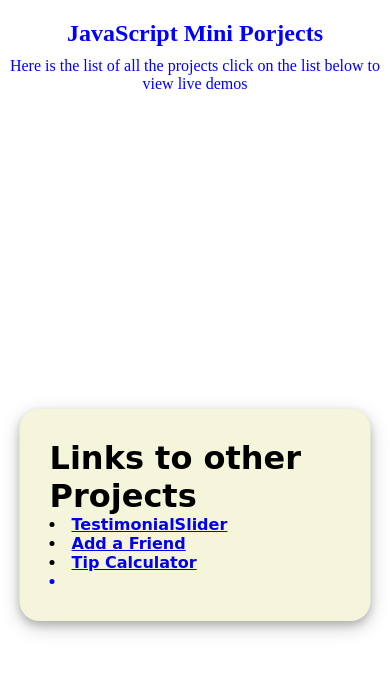
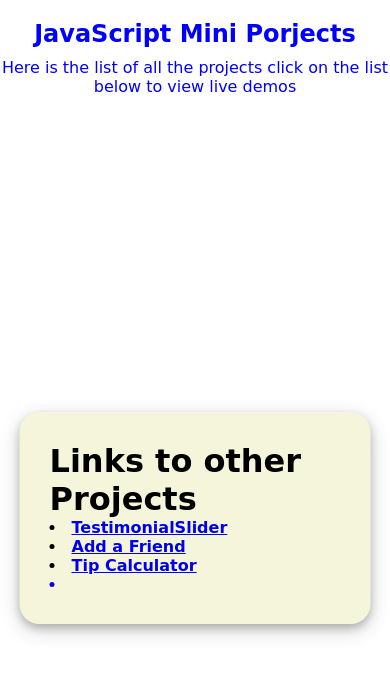
Before and after one commit to madgulas/JavaScriptMini, a plain HTML site: page list.html in a window 390 px wide. Drawn offline with Linux system fonts and the light colour scheme.

Commit message:
Update list.css

```diff
--- a/list.css
+++ b/list.css
@@ -48,13 +48,13 @@ p {
     h2 {
         font-size: 1.5rem; /* Decrease heading size on mobile */
         margin-top: 20px;
-        font-family: gilroy;
+
     }
 
     p {
         font-size: 1rem; /* Decrease paragraph font size */
         margin-top: 10px;
-        font-family: gilroy;
+
     }
 
     #list {
@@ -62,10 +62,13 @@ p {
         max-width: 100%; /* Remove the maximum width restriction on mobile */
         height: auto;
         padding: 15px; /* Adjust padding for smaller screens */
-        font-family: gilroy;
+
     }
 
     #l {
         padding: 15px;
     }
+    body {
+        font-family: 'Gilroy', sans-serif;
+    }
 }
```
